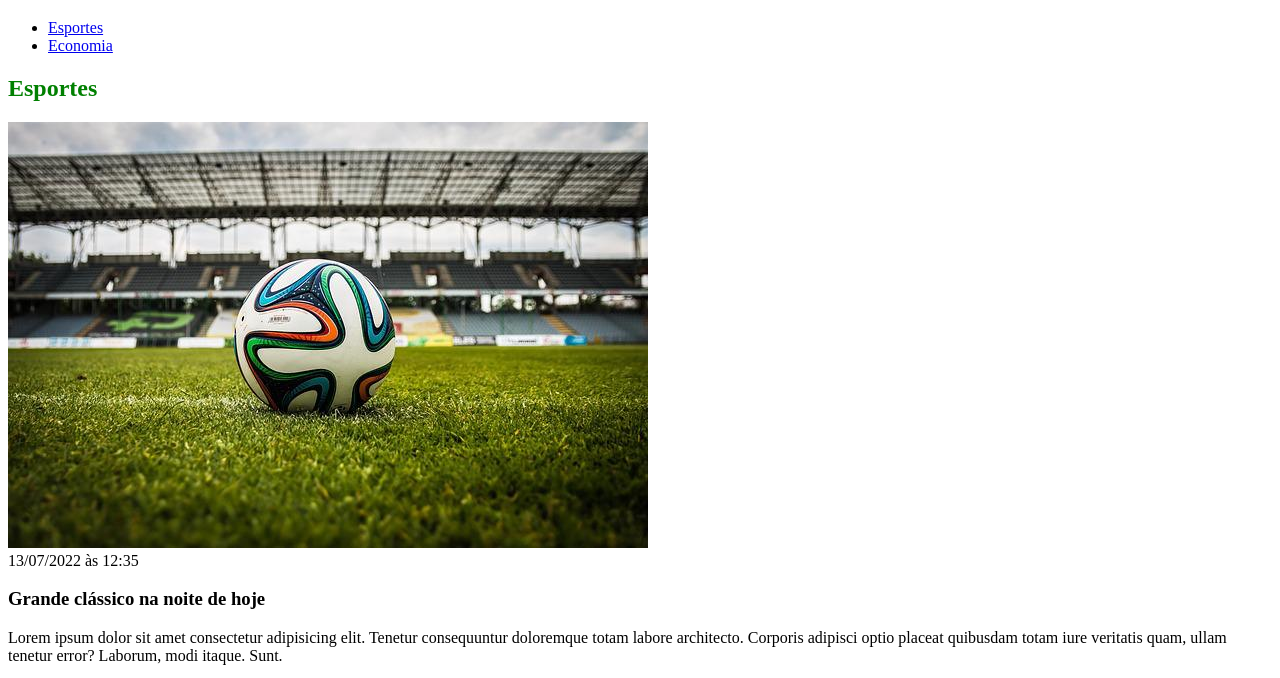
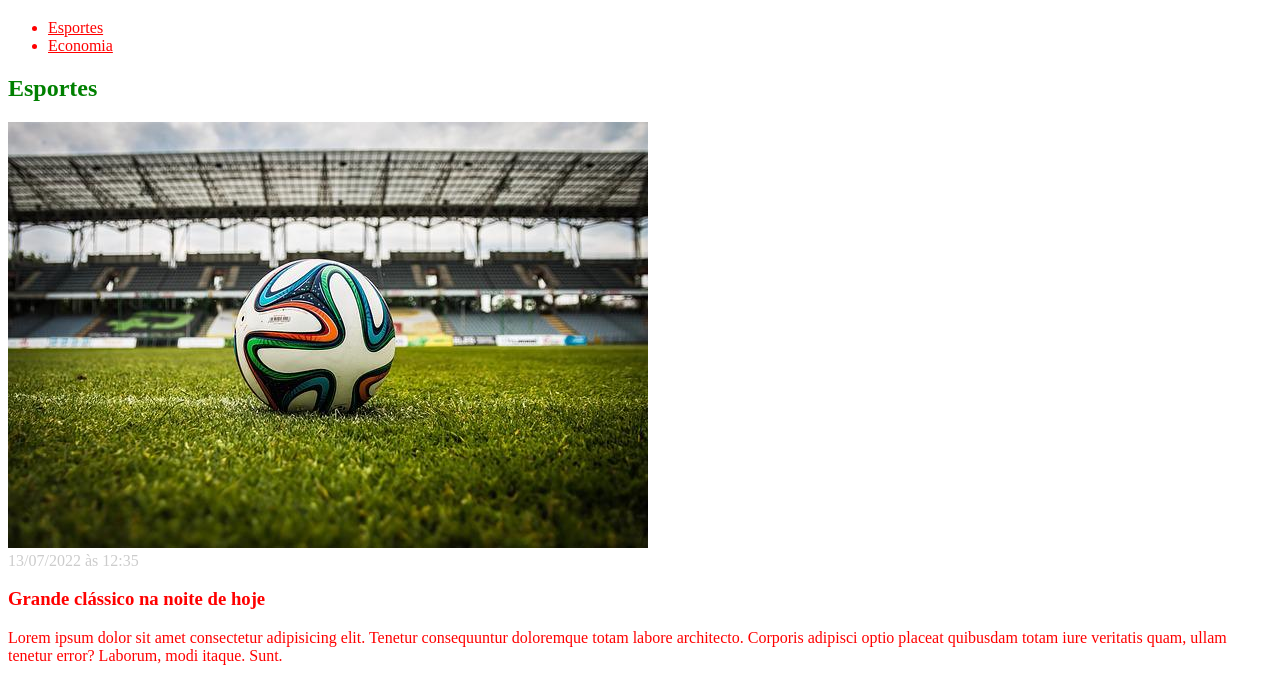
Before and after one commit to paullo-afonso/curso_ebac_frontend, a plain HTML site: page css/index.html in a window 1280 px wide. Shown: the part 61-739 px from the top of the page. Drawn offline with Linux system fonts and the light colour scheme.

Commit message:
update changes class 4.2 seletores

```diff
--- a/css/index.html
+++ b/css/index.html
@@ -21,12 +21,12 @@
             </ul>
         </nav>
     </header>
-    <section>
+    <section id="sports">
         <h2>Esportes</h2>
         <article>
             <img src="./imagens/futebol.jpg" alt="Bola de futebol no gramado" />
             <header>
-                <time>13/07/2022 às 12:35</time>
+                <time class="creation-date">13/07/2022 às 12:35</time>
             </header>
             <h3>Grande clássico na noite de hoje</h3>
             <p>
@@ -68,7 +68,7 @@
             <a href="#" title="Leia a notícia completa">Ler mais</a>
         </article>
     </section>
-    <section>
+    <section id="economy">
         <h2>Economia</h2>
         <article>
             <img src="./imagens/dolares.jpg" alt="Muitos dólares" />
--- a/css/main.css
+++ b/css/main.css
@@ -4,3 +4,12 @@ h1{
 h2{
     color: green;
 }
+#economy h2 {
+    color: gold;
+}
+.creation-date {
+    color: #ccc;
+}
+*{
+    color: red;
+}
```
